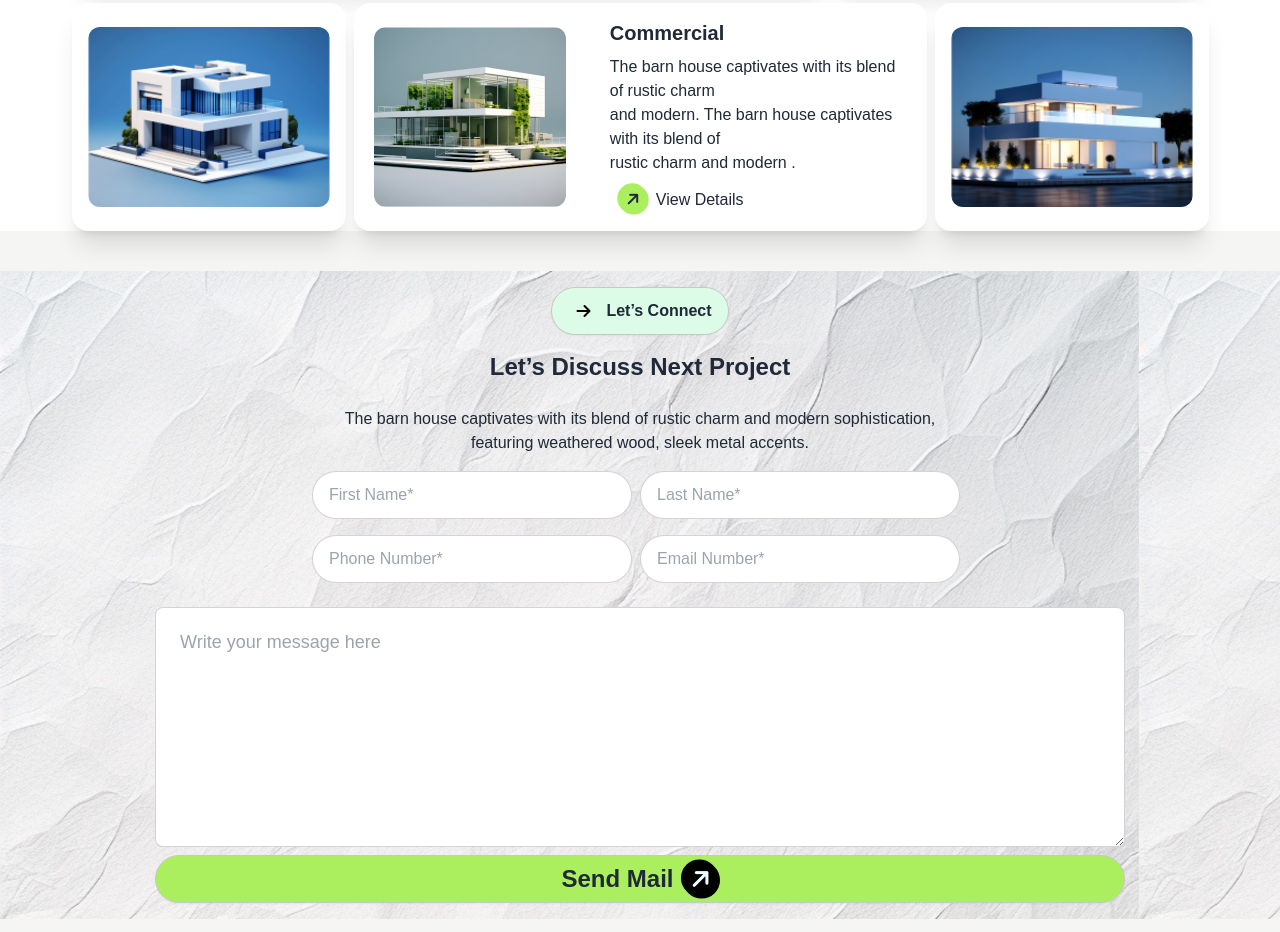
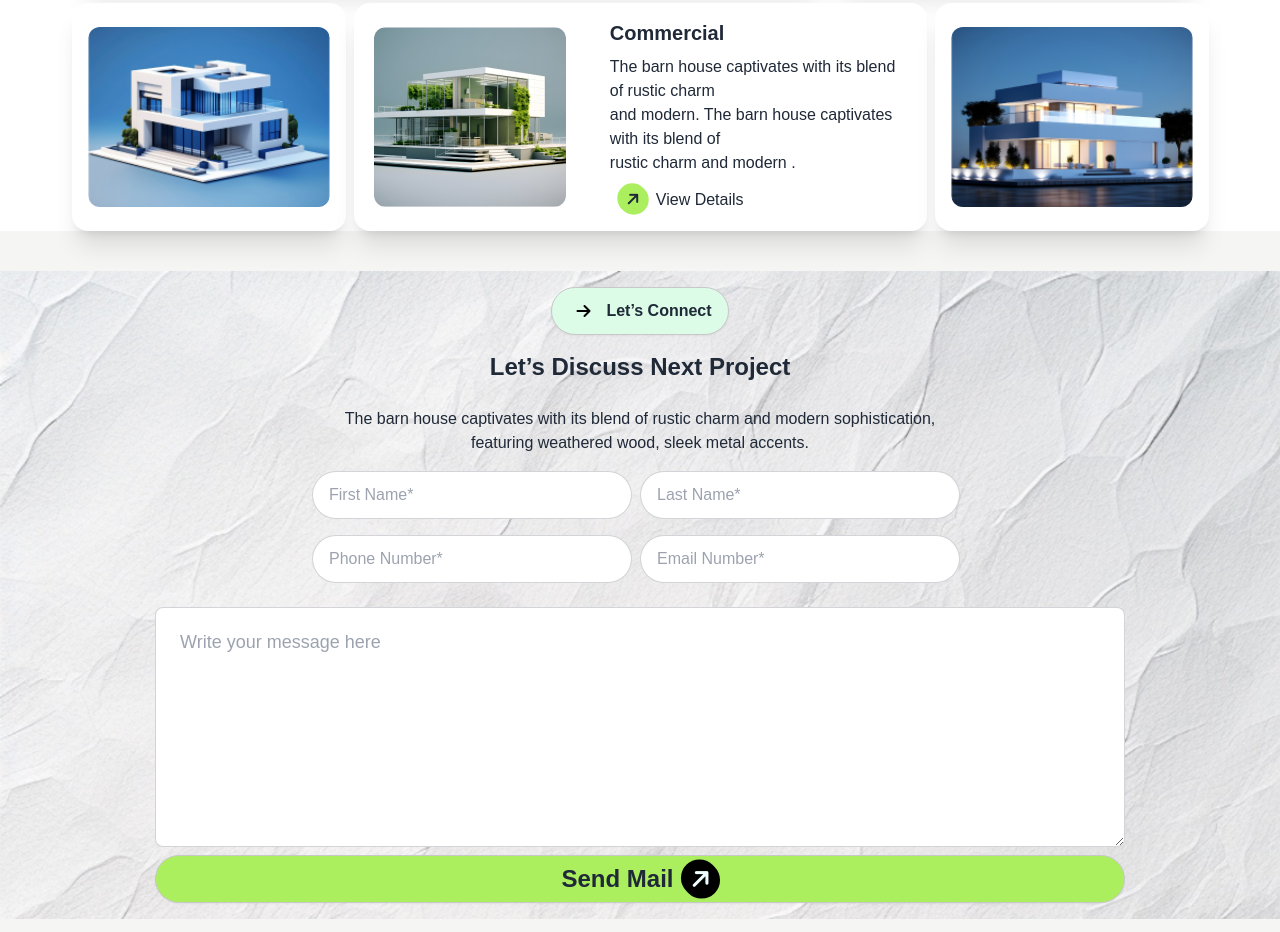
Before and after one commit to ShaifulIslam120/Assignment3, a plain HTML site: page index.html in a window 1280 px wide. Shown: the part 2279-3211 px from the top of the page. Drawn offline with nearby package versions, Linux system fonts and the light colour scheme.

Commit message:
BG-repeat

```diff
--- a/index.html
+++ b/index.html
@@ -202,7 +202,7 @@
             </div>
           </div>
           </section>
-        <section class="h-max mt-10 " style="background-image: url('./assets/bg.jpg'); ">
+        <section class="h-max mt-10 bg-cover" style="background-image: url('./assets/bg.jpg'); ">
           <div class="flex justify-center py-4 px-10">
             <button class="btn btn-active bg-green-100 rounded-3xl text-base font-semibold "><i class="fa-solid fa-arrow-right p-2 rounded-full" style="color: black;margin: auto ; " ></i>Let’s Connect</button>
         </div>
```
